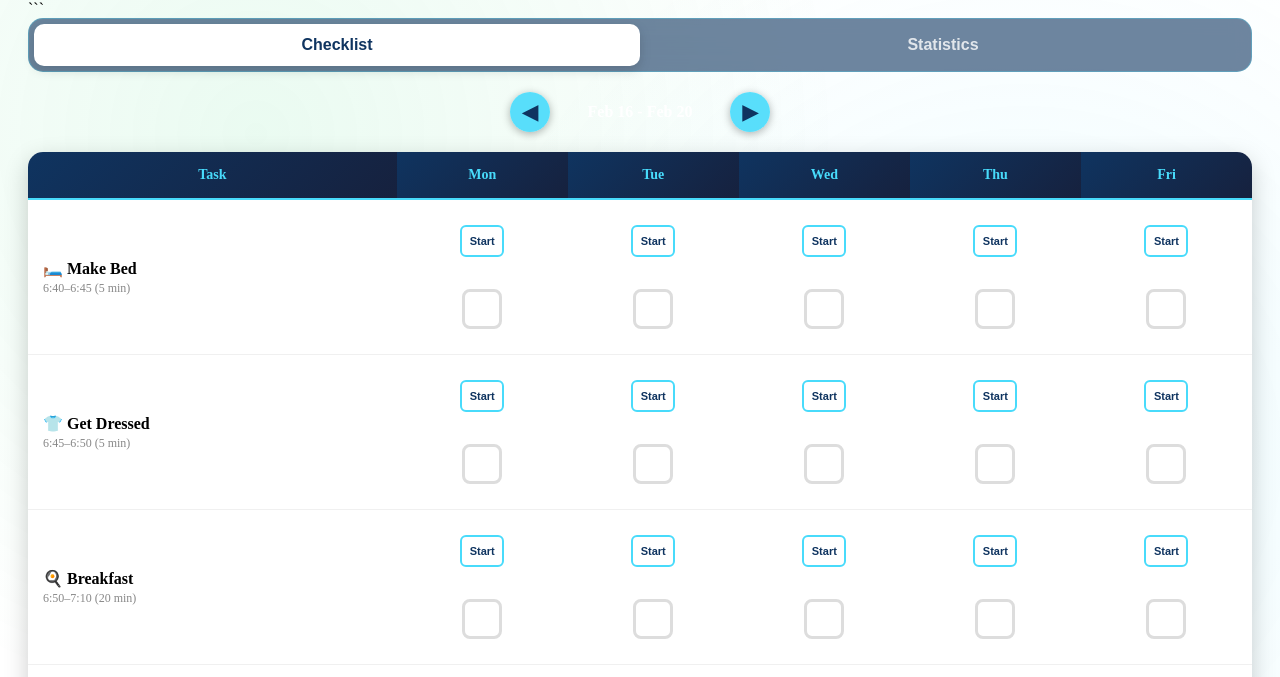
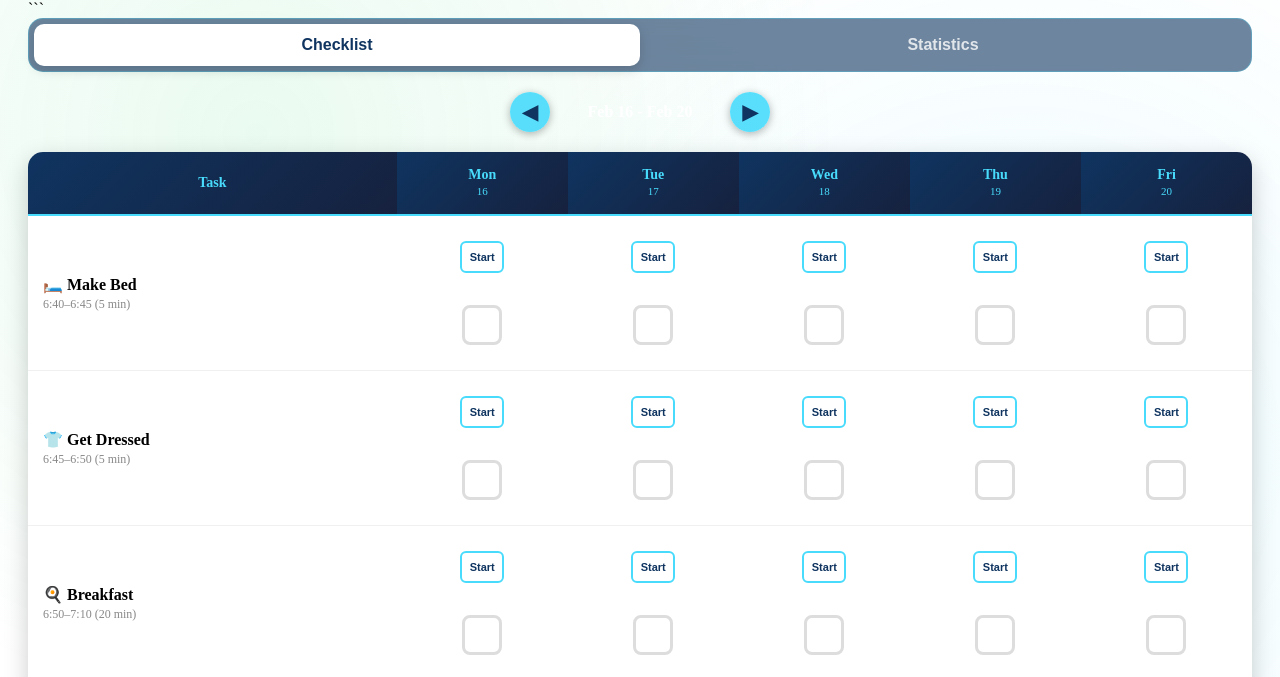
Before and after one commit to danbeen/Schedule, a plain HTML site: page index.html in a window 1280 px wide. Shown: the part 106-783 px from the top of the page. Drawn offline with Linux system fonts and the light colour scheme.

Commit message:
With dates
Added functionality to update table headers with dates and highlight today's column.

```diff
--- a/index.html
+++ b/index.html
@@ -1104,6 +1104,36 @@ function updateWeekDisplay() {
     const fridayStr = friday.toLocaleDateString('en-US', options);
 
     document.getElementById('week-display').textContent = `${mondayStr} - ${fridayStr}`;
+
+    // Update table headers with dates
+    const today = new Date();
+    today.setHours(0, 0, 0, 0);
+
+    const headerRow = document.querySelector('thead tr');
+    const headers = headerRow.querySelectorAll('th');
+
+    // Skip first header (Task column)
+    for (let i = 1; i < headers.length; i++) {
+        const dayDate = new Date(monday);
+        dayDate.setDate(monday.getDate() + (i - 1));
+
+        const dayName = ['Mon', 'Tue', 'Wed', 'Thu', 'Fri'][i - 1];
+        const dateStr = dayDate.getDate();
+
+        // Check if this is today
+        const isToday = dayDate.getTime() === today.getTime();
+
+        headers[i].innerHTML = `${dayName}<br><small style="font-size: 11px; font-weight: 400;">${dateStr}</small>`;
+
+        // Highlight today's column
+        if (isToday) {
+            headers[i].style.background = 'linear-gradient(135deg, #48dbfb 0%, #2ed573 100%)';
+            headers[i].style.color = 'white';
+        } else {
+            headers[i].style.background = 'linear-gradient(135deg, #0f3460 0%, #16213e 100%)';
+            headers[i].style.color = '#48dbfb';
+        }
+    }
 }
 
 // Change week
```
